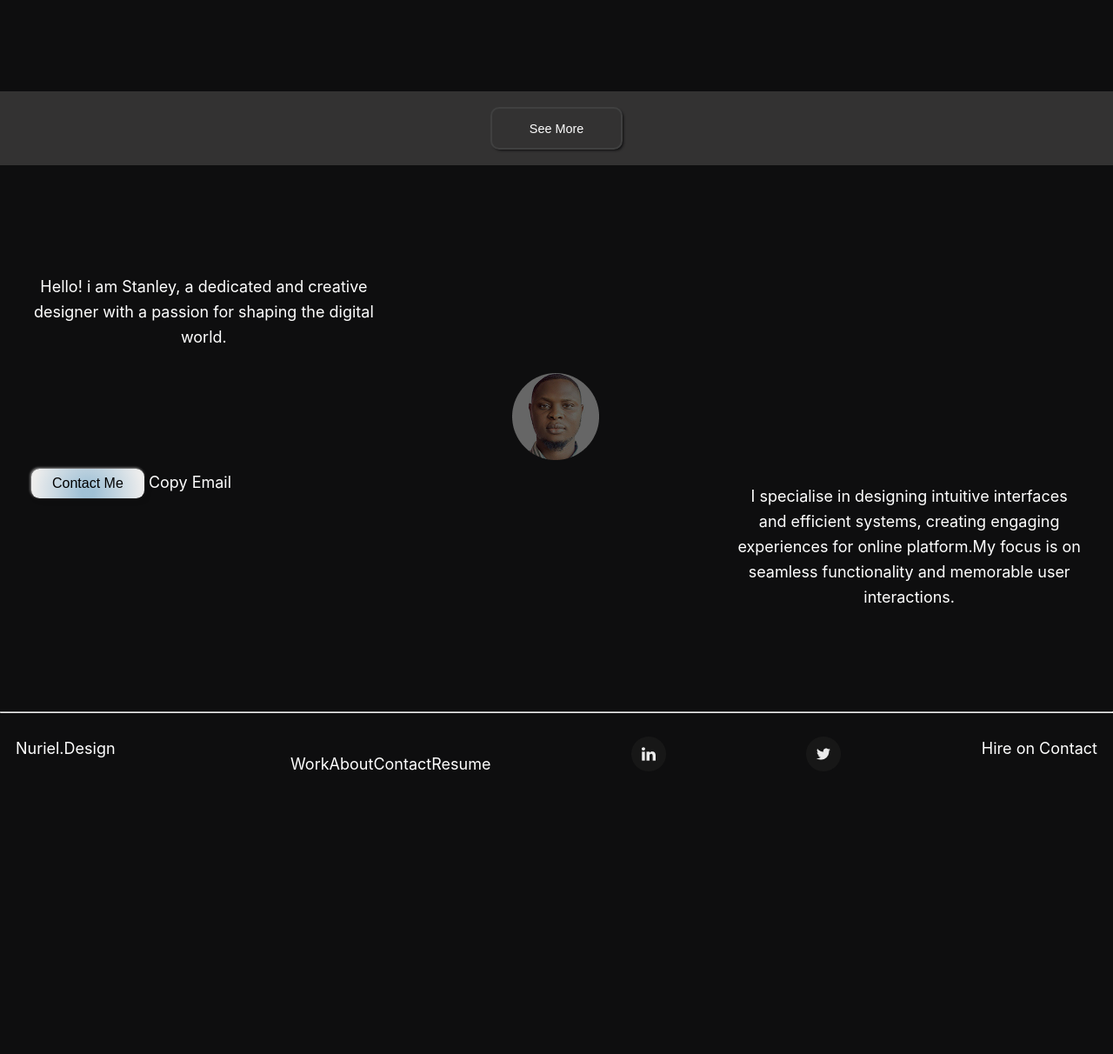
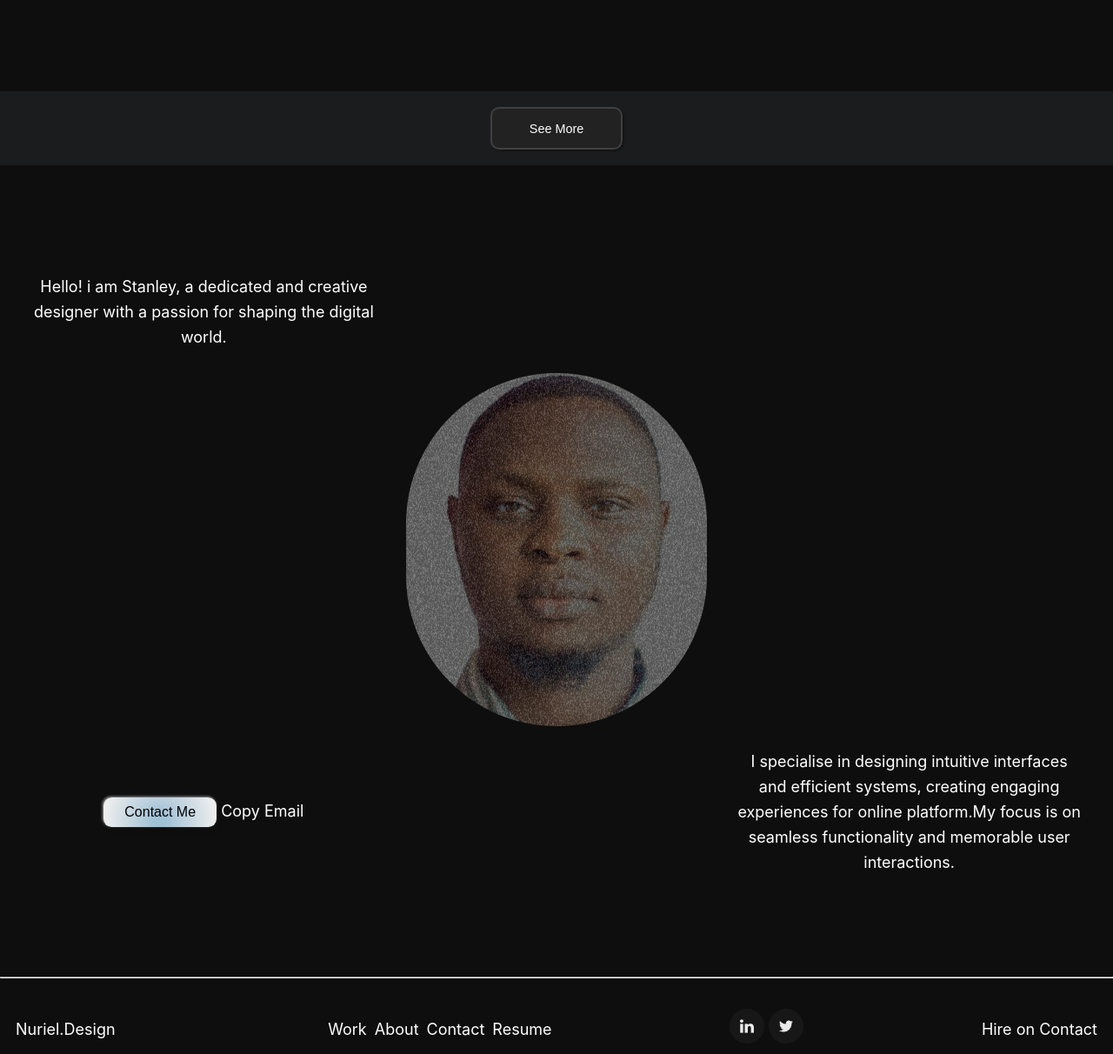
Before and after one commit to Sesughter01/stanley-akinjide-portfolio, a plain HTML site: page index.html in a window 1280 px wide. Shown: the part 6256-7468 px from the top of the page at 87% size. Before the commit the page ends 7186 px from the top, so only its background shows below. Drawn offline with Linux system fonts and the light colour scheme.

Commit message:
fixing navbar on large screens

```diff
--- a/css/index.css
+++ b/css/index.css
@@ -18,6 +18,7 @@
      --clr-light:#fff;
      --clr-soft-light:rgba(255, 255, 255, 0.76);
      --clr-soft-light-grey:rgba(79, 77, 77, 0.6);
+
      /* --clr-dark:#000000ef;
      --clr-accent:#39cf96; */
      --clr-black:#0e0e0f;
@@ -164,7 +165,7 @@ img{
     display: flex;
     justify-content: center;
     align-items: center;
-    background-color: #333232;
+    background-color: rgba(80,84,91,0.2);
     padding: 1em 0;
     margin: 1em auto;
  }
@@ -176,7 +177,7 @@ img{
      /* height: 38px; */
      border-radius: 10px;
      border: 2px solid #404040;
-     background: #333232;
+     background: #222222;
      color: var(--clr-light);
      text-decoration: none;
      cursor: pointer;
@@ -755,7 +756,7 @@ align-items: center;
 }
 .section__about--btn-text{
     grid-area: button-text;
-
+    margin: auto;
     /* display: flex;
     gap: 0.5em;
     justify-content:center; */
@@ -764,6 +765,13 @@ align-items: center;
 .section__about--specialize{
      grid-area: specialize;
      text-align: center;
+}
+
+.display-none-md{
+    display: none;
+}
+.display-none-xs{
+    display: block;
 }
 
 
@@ -795,6 +803,12 @@ align-items: center;
     'hello       .      .    '
     '.         img     .    '
     'button-text . specialize';
+}
+.display-none-md{
+    display: block;
+}
+.display-none-xs{
+    display: none;
 }
 }
 
--- a/index.html
+++ b/index.html
@@ -234,14 +234,15 @@
 
     </section>
     <section class="padding-inline-0">
-              <div class="button-see-more">
-          <button class="btn-more">See More</button>
+        <div class="button-see-more">
+             <button class="btn-more">See More</button>
         </div>
     </section>
 
     <section class="about-me">
         <p class="section__about--hello">Hello! i am Stanley, a dedicated and creative designer with a passion for shaping the digital world.</p>
-        <img src="/imgs/profile.png" alt="Profile picture" class="section__about--img display-block">
+        <img src="/imgs/profile.png" alt="Profile picture" class="section__about--img display-block  display-none-xs">
+        <img src="/imgs/big-profile.png" alt="Profile picture" class="section__about--img display-block display-none-md">
         <div class="section__about--btn-text">
             <button class="btn-contact">Contact Me</button>
             <span ><a href="#">Copy Email</a></span>
@@ -250,21 +251,26 @@
         <p class="section__about--specialize">I specialise in designing intuitive interfaces and efficient systems, creating engaging experiences for online platform.My focus is on seamless functionality and memorable user interactions.</p>
     </section>
     <hr>
-    <footer class="display-flex padding-1em jstfy-btw">
+    <footer class="display-flex padding-1em jstfy-btw align-items-center fld-col-md fld-col">
         <div>
               <a href="#">Nuriel.Design</a>
         </div>
-        <ul class="display-flex">
+        <ul class="display-flex gap-05em">
 
             <li><a href="#">Work</a></li>
             <li><a href="#">About</a></li>
             <li><a href="#">Contact</a></li>
             <li><a href="#">Resume</a></li>
         </ul>
+        <div>
+            <a href="#"><img src="/imgs/icons/Linkedin.png" alt="linkedin link"></a>
+            <a href="#"><img src="/imgs/icons/twitter.png" alt="twitter link"></a>
 
-        <a href="#"><img src="/imgs/icons/Linkedin.png" alt="linkedin link"></a>
-        <a href="#"><img src="/imgs/icons/twitter.png" alt="twitter link"></a>
-        <a href="">Hire on Contact</a>
+        </div>
+        <div>
+            <a href="">Hire on Contact</a>
+
+        </div>
     </footer>
 </body>
 </html>
```
Also changed, not shown: imgs/big-profile.png (added).
